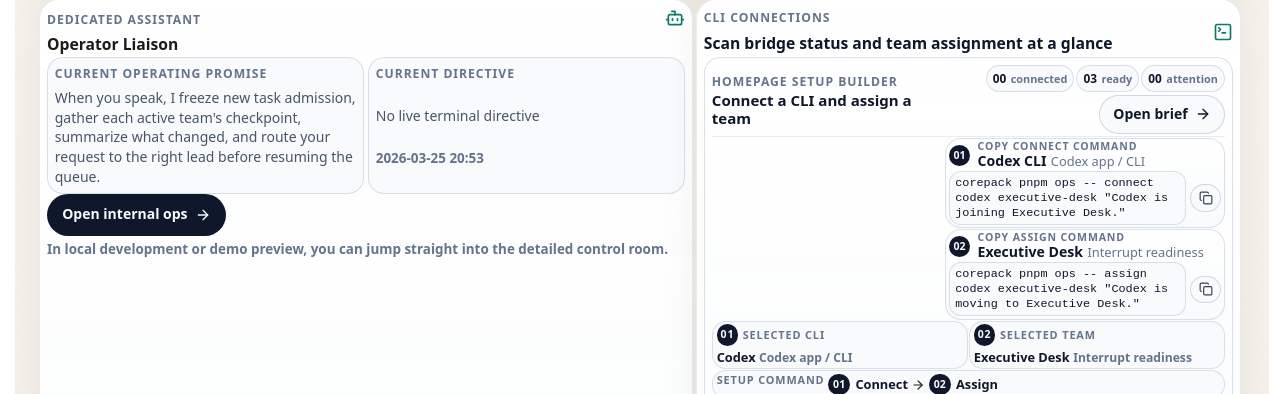
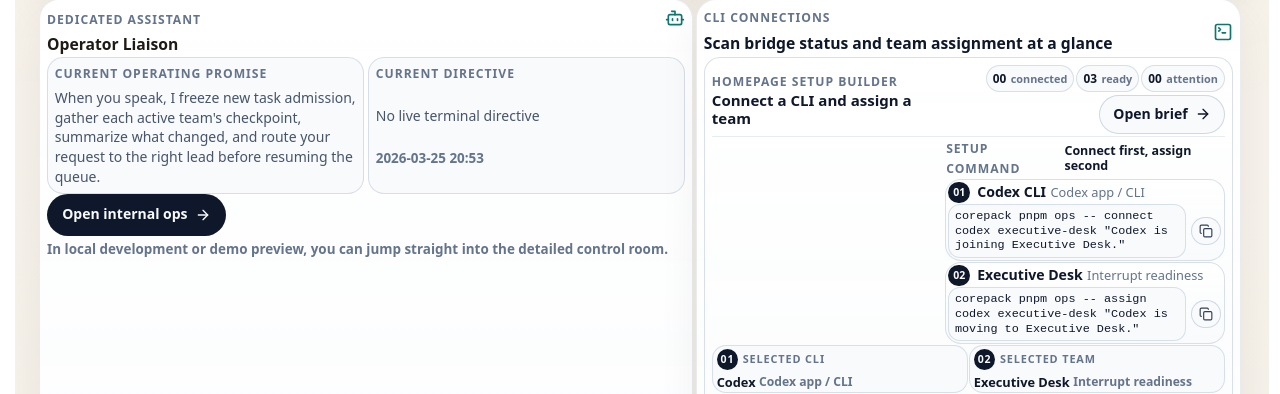
Before and after one commit to GongJae00/research-pages, a Next.js app in the folder apps/web/: page /en in a window 1280 px wide. Shown: the part 1720-2114 px from the top of the page. Built offline with nearby package versions, Linux system fonts and the light colour scheme; no server answers.

Commit message:
Autonomy batch 1432: shell-experience

```diff
--- a/apps/web/src/components/homepage-agent-control-section.module.css
+++ b/apps/web/src/components/homepage-agent-control-section.module.css
@@ -421,6 +421,20 @@
   gap: 0.04rem;
 }
 
+.commandStackHeader {
+  display: flex;
+  align-items: center;
+  justify-content: space-between;
+  gap: 0.5rem;
+  padding: 0.08rem 0.08rem 0;
+}
+
+.commandStackHeader strong {
+  color: #0f172a;
+  font-size: 0.78rem;
+  line-height: 1.2;
+}
+
 .setupPickerGrid {
   margin-top: 0;
 }
@@ -524,8 +538,8 @@
 
 .copyCard {
   display: grid;
-  gap: 0.08rem;
-  padding: 0.14rem 0.18rem;
+  gap: 0.06rem;
+  padding: 0.12rem 0.16rem;
 }
 
 .copyMetaRow,
@@ -546,15 +560,6 @@
   flex-wrap: wrap;
   align-items: baseline;
   gap: 0.28rem;
-}
-
-.commandEyebrow {
-  color: #64748b;
-  font-size: 0.66rem;
-  font-weight: 800;
-  letter-spacing: 0.08em;
-  line-height: 1.1;
-  text-transform: uppercase;
 }
 
 .commandTitleStack strong {
@@ -900,6 +905,11 @@
     justify-content: flex-start;
   }
 
+  .commandStackHeader {
+    flex-direction: column;
+    align-items: flex-start;
+  }
+
   .setupDigestRow {
     grid-template-columns: repeat(2, minmax(0, 1fr));
   }
--- a/apps/web/src/components/homepage-agent-control-section.tsx
+++ b/apps/web/src/components/homepage-agent-control-section.tsx
@@ -476,13 +476,16 @@ export function HomepageAgentControlSection({
             </div>
 
             <div className={styles.setupCommands} aria-label={copy.setupStepsLabel}>
+              <div className={styles.commandStackHeader}>
+                <span className={styles.metaLabel}>{copy.setupCommand}</span>
+                <strong>{copy.commandOrder}</strong>
+              </div>
               {setupCommandCards.map((item) => (
                 <div className={styles.copyCard} key={item.kind}>
                   <div className={styles.copyMetaRow}>
                     <div className={styles.copyTitleGroup}>
                       <span className={styles.commandStep}>{item.step}</span>
                       <div className={styles.commandTitleStack}>
-                        <span className={styles.commandEyebrow}>{item.label}</span>
                         <div className={styles.commandTitleLine}>
                           <strong>{item.kind === "connect" ? `${item.title} CLI` : item.title}</strong>
                           <span className={styles.commandDetail}>{item.detail}</span>
```
